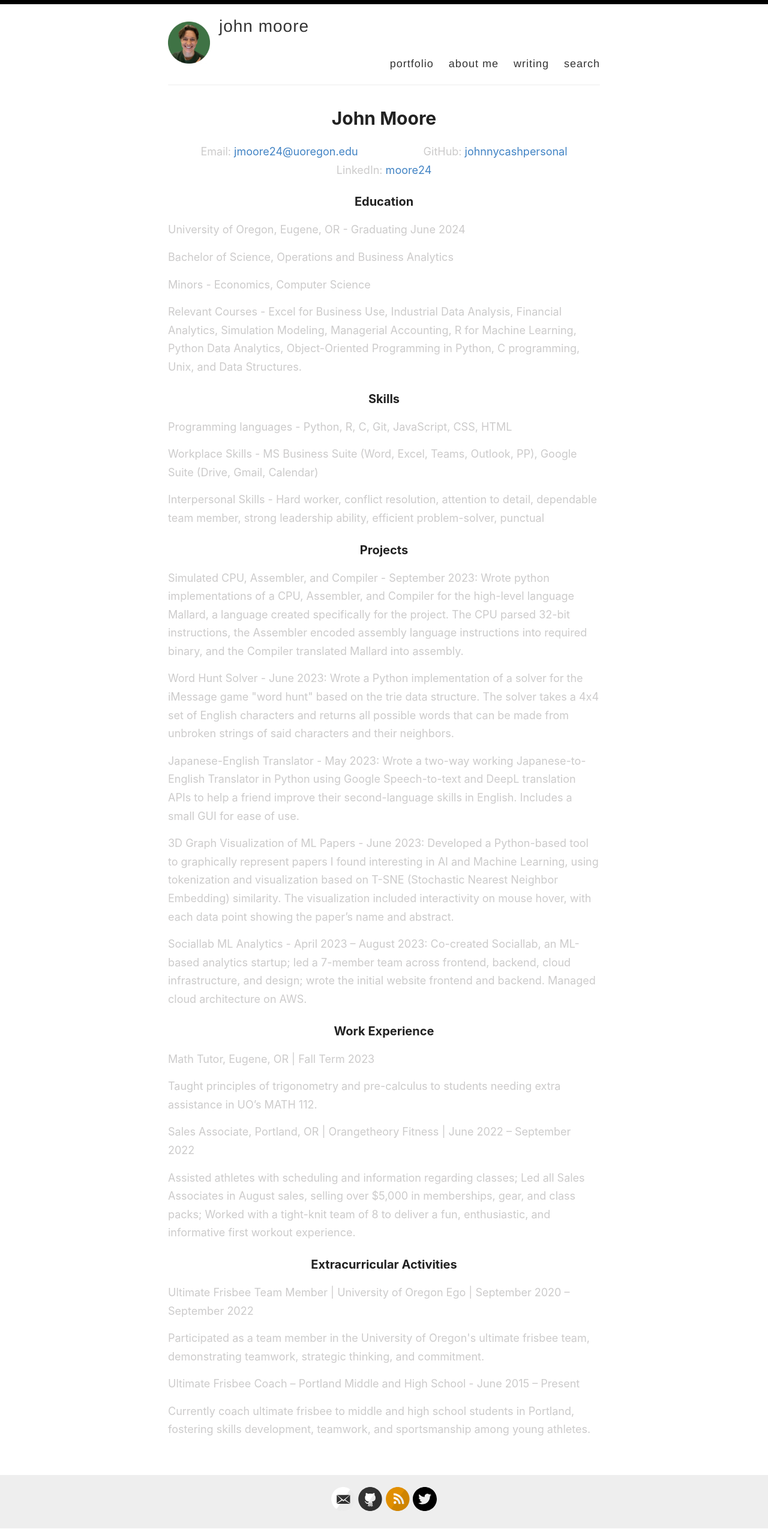
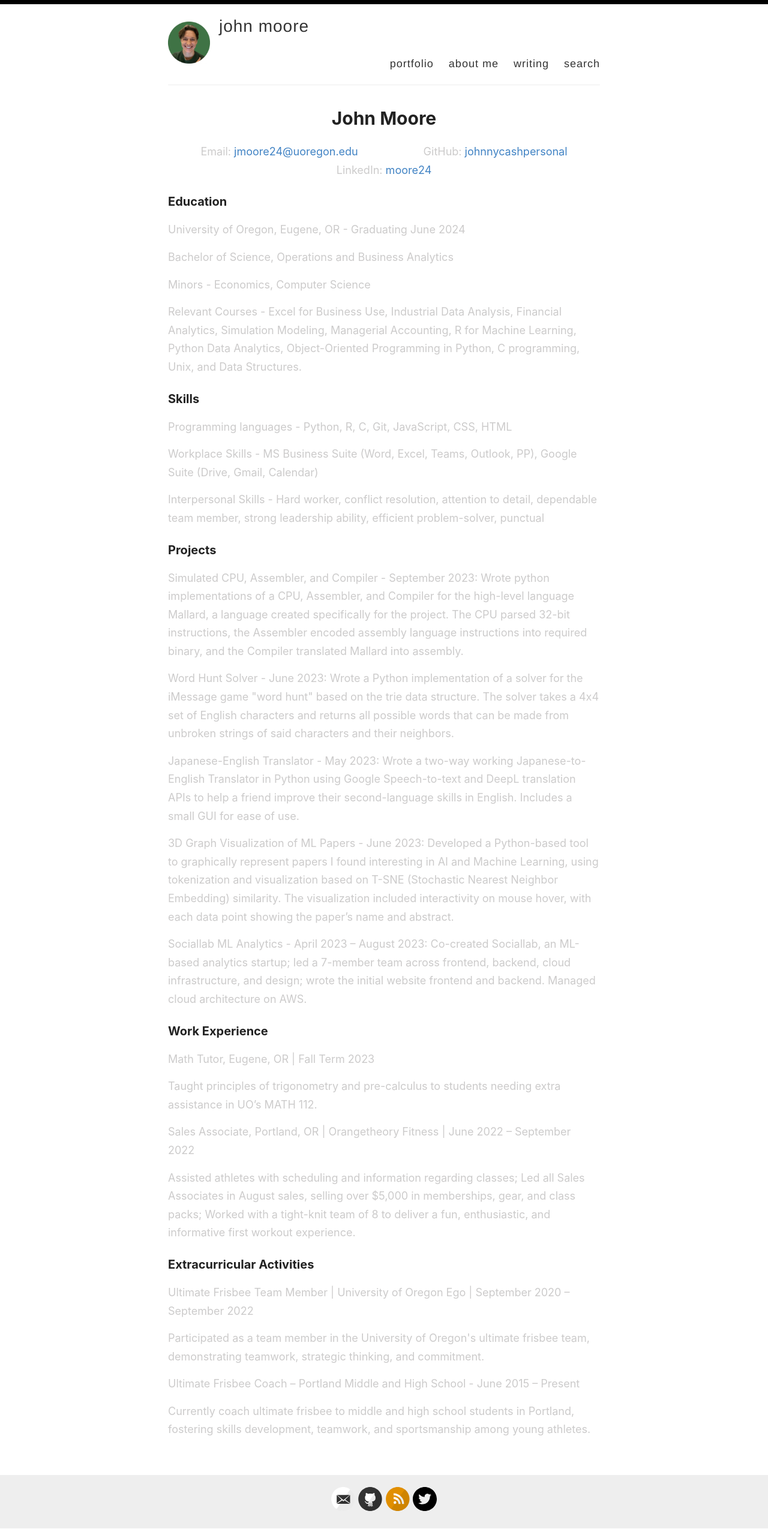
Before and after one commit to johnmoore24/johnmoore24.github.io, a Jekyll site: the page built from index.html, in a window 1280 px wide. Shown: the whole page at 60% size. Built offline with Jekyll 4.4.1, drawn with Linux system fonts in a browser that asks for light colours; the list of posts is cut into pages by our own code.

Commit message:
Resume added

```diff
--- a/assets/style.scss
+++ b/assets/style.scss
@@ -37,7 +37,7 @@ body {
   width: 100%;
 }
 
-h1, h2, h3, h4, h5, h6 {
+h1, h2, h4, h5, h6 {
   font-family: -system-ui, -apple-system, BlinkMacSystemFont, "Segoe UI", Roboto, Helvetica, Arial, sans-serif, "Apple Color Emoji", "Segoe UI Emoji", "Segoe UI Symbol";
   color: $darkerGray;
   font-weight: bold;
@@ -46,6 +46,21 @@ h1, h2, h3, h4, h5, h6 {
   margin: 1em 0 15px;
   padding: 0;
   text-align: center;
+
+  @include mobile {
+    line-height: 1.4;
+  }
+}
+
+h3 {
+  font-family: -system-ui, -apple-system, BlinkMacSystemFont, "Segoe UI", Roboto, Helvetica, Arial, sans-serif, "Apple Color Emoji", "Segoe UI Emoji", "Segoe UI Symbol";
+  color: $darkerGray;
+  font-weight: bold;
+
+  line-height: 1.7;
+  margin: 1em 0 15px;
+  padding: 0;
+  text-align: left;
 
   @include mobile {
     line-height: 1.4;
```
